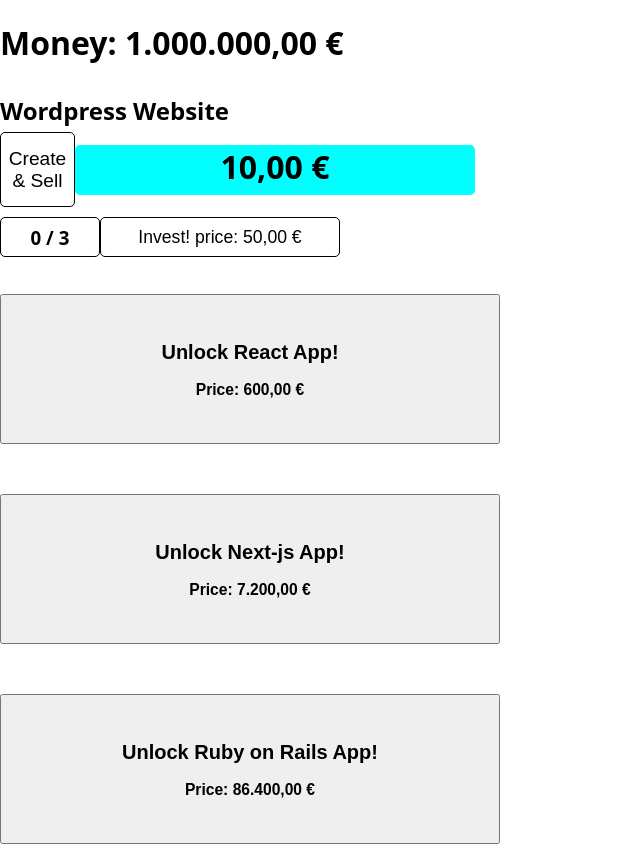
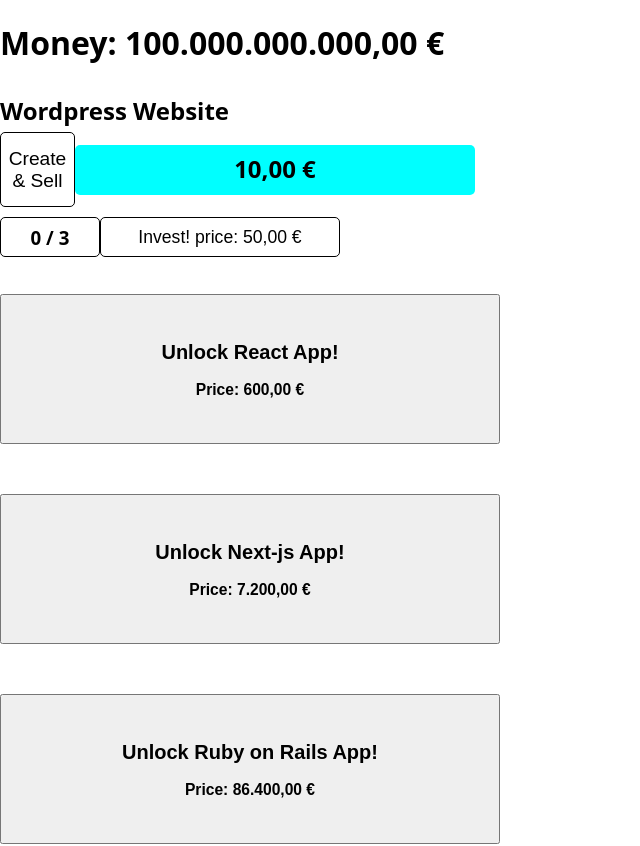
Before and after one commit to Satttoshi/idle-boss, a Next.js app: page / in a window 1280 px wide. Shown: the top 846 px of the page, without its empty margins (0-640 px from the left). Built offline with nearby package versions, Linux system fonts and the light colour scheme.

Commit message:
remove progressbar income text wrapping

```diff
--- a/src/components/ProgressBar.js
+++ b/src/components/ProgressBar.js
@@ -26,13 +26,12 @@ const StyledWrapper = styled.div`
 
 const StyledIncome = styled.span`
   position: absolute;
-  top: 0;
+  top: 15%;
   left: 50%;
   transform: translateX(-50%);
   text-align: center;
-  font-size: 2rem;
+  font-size: 1.5rem;
   font-weight: bold;
-  margin-right: 1rem;
   z-index: 10;
 `;
 
--- a/src/zustand/store.js
+++ b/src/zustand/store.js
@@ -3,7 +3,7 @@ import { create as createStore } from "zustand";
 export const milestones = [3, 5, 7, 75, 100, 200, "max"];
 
 const useStore = createStore((set, get) => ({
-  money: 1000000,
+  money: 100000000000,
   tiers: [
     {
       id: "tier1",
@@ -128,7 +128,6 @@ const useStore = createStore((set, get) => ({
     const currentTier = getTierById(tierId);
     setTier({ id: tierId, isFilling: false });
     setMoney(currentTier.income);
-    console.log("old timer");
   },
 
   invest: (tierId) => {
```
